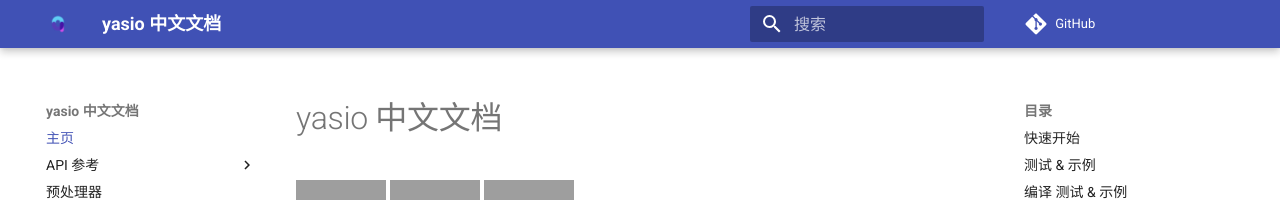
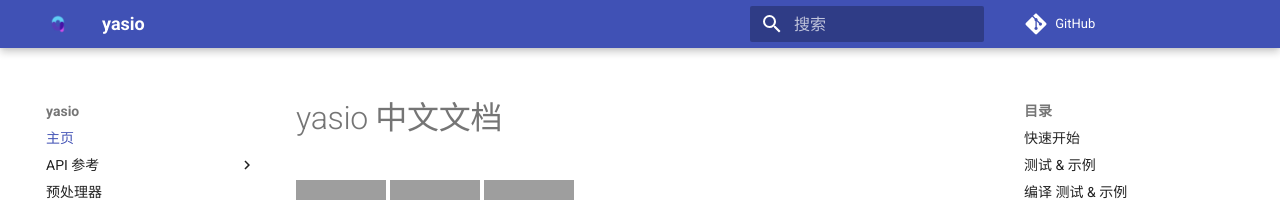
Before and after one commit to yasio/docs-936, an MkDocs documentation site: the page built from docs/index.md, in a window 1280 px wide. Shown: the top 207 px of the page. Built offline with MkDocs 1.6.1 and Material for MkDocs 9.7.7, drawn with Linux system fonts in a browser that asks for light colours; comment, search, counter and statistics services are not loaded; grey boxes are pictures that could not be loaded.

Commit message:
Update site name

```diff
--- a/mkdocs.yml
+++ b/mkdocs.yml
@@ -1,5 +1,5 @@
 docs_dir: docs
-site_name: yasio 中文文档
+site_name: yasio
 repo_url: https://github.com/yasio/docs-936
 repo_name: GitHub
 edit_uri: edit/master/docs
```
